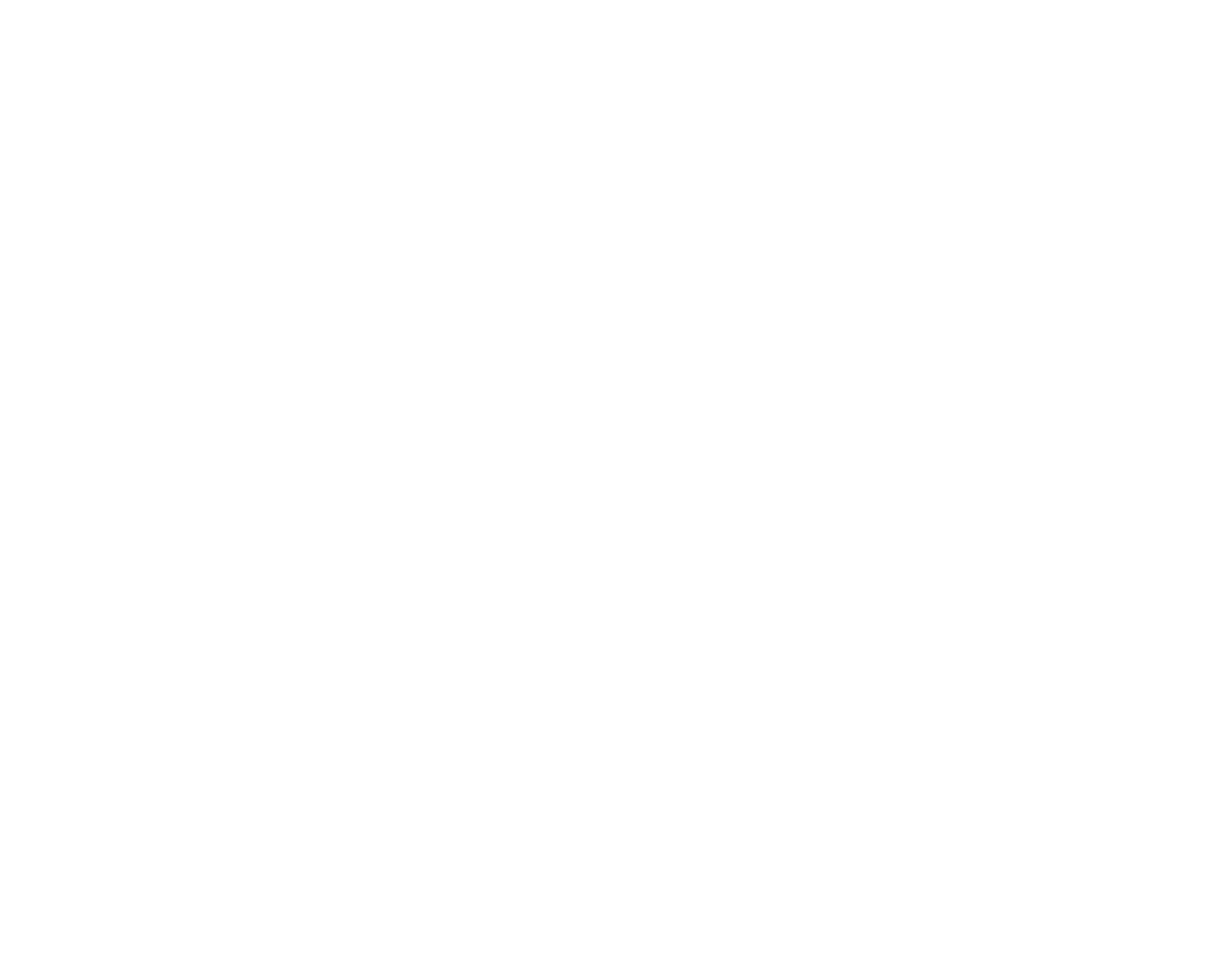
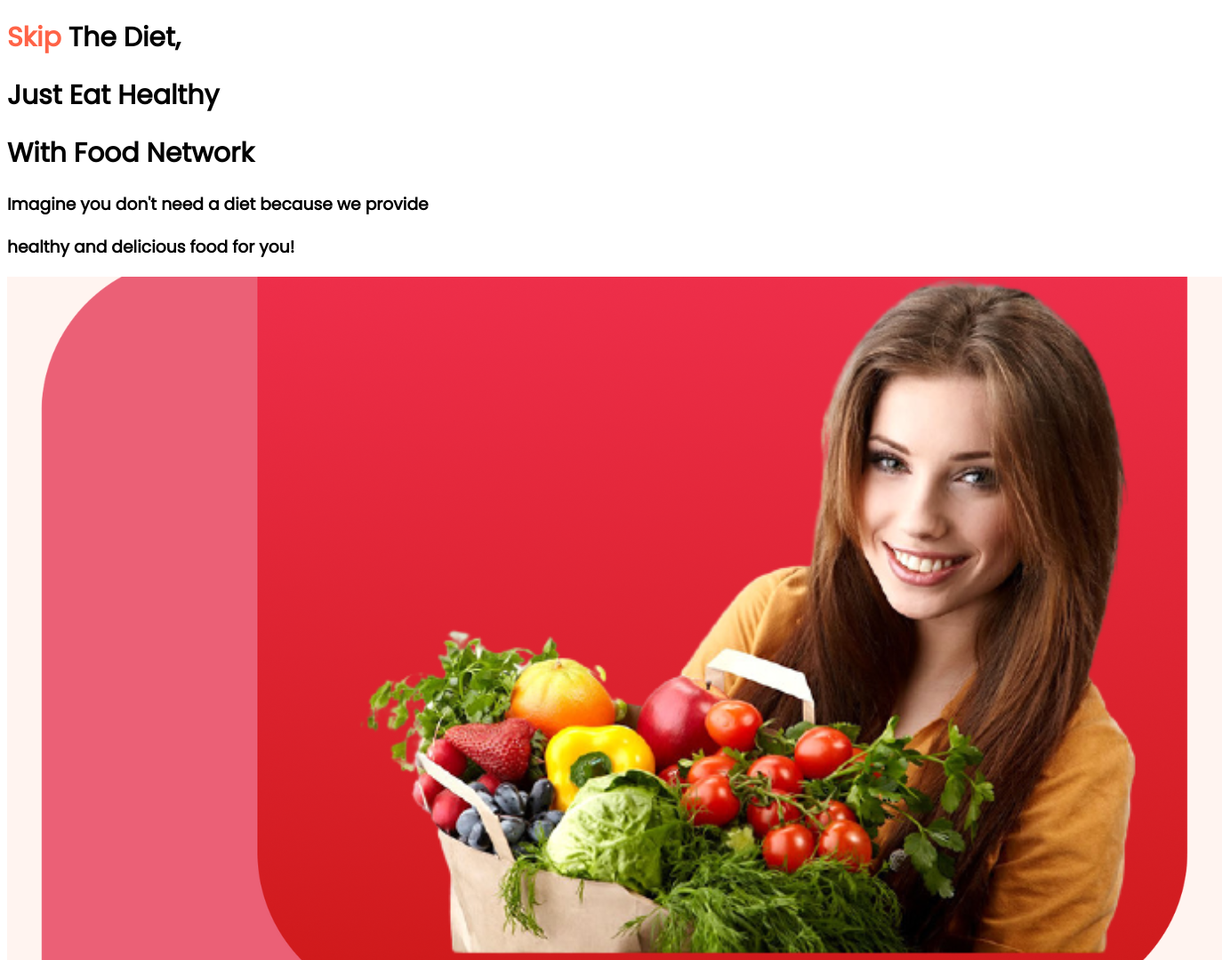
Before and after one commit to dmmonir2003/my-first-practice, a plain HTML site: page index.html in a window 1280 px wide. Shown: the whole page at 89% size, 1374 px wide, since content can reach past the window. Before the commit the page ends 800 px from the top, so only its background shows below. Drawn offline with Linux system fonts and the light colour scheme.

Commit message:
fast-photo-add

```diff
--- a/index.html
+++ b/index.html
@@ -6,15 +6,25 @@
     <meta http-equiv="X-UA-Compatible" content="IE=edge">
     <meta name="viewport" content="width=device-width, initial-scale=1.0">
     <title> Healthy Man Portfolio</title>
+    <link rel="preconnect" href="https://fonts.googleapis.com">
+    <link rel="preconnect" href="https://fonts.gstatic.com" crossorigin>
+    <link href="https://fonts.googleapis.com/css2?family=Poppins&display=swap" rel="stylesheet">
     <link rel="stylesheet" href="style.css">
 
 
 </head>
 
 
+<body>
+    <h1><span class=" skip-color">Skip</span> The Diet,</h1>
 
+    <h1> Just Eat Healthy </h1>
 
-<body>
+    <h1> With Food Network</h1>
+    <h3>Imagine you don't need a diet because we provide </h3>
+    <h3>healthy and delicious food for you!</h3>
+
+    <img src="fast.png" alt="">
 
 
 
--- a/style.css
+++ b/style.css
@@ -0,0 +1,12 @@
+body {
+    font-family: 'Poppins', sans-serif;
+}
+
+h1 {
+    font-size: 30px;
+    font-weight: bolder;
+}
+
+.skip-color {
+    color: tomato;
+}
```
Also changed, not shown: Frame 56.jpg (added), Frame 57.jpg (added), Frame 58.jpg (added), fast.png (added), food.png (added).
